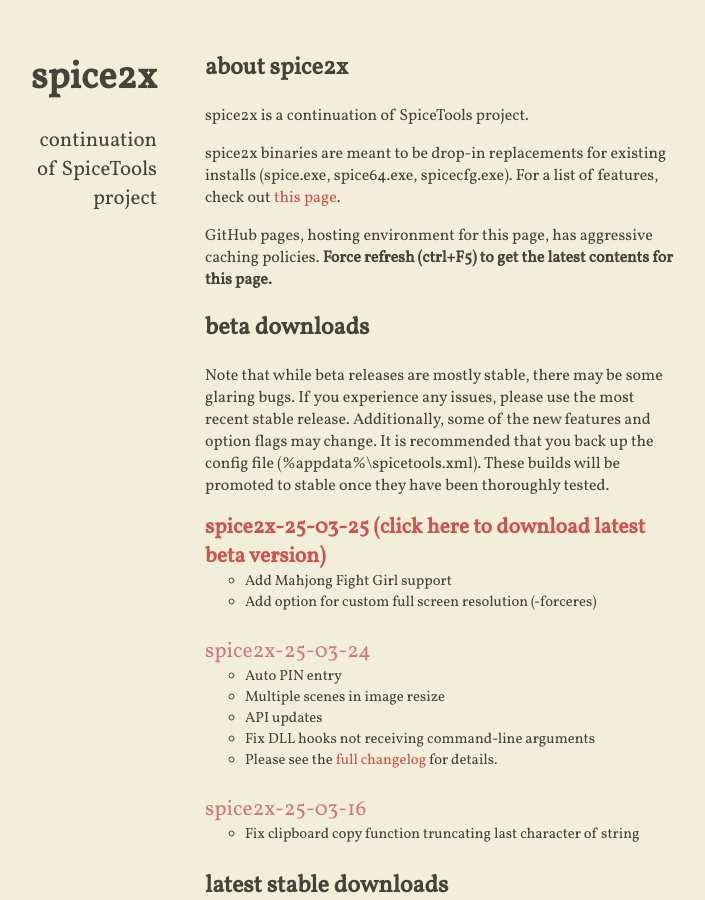
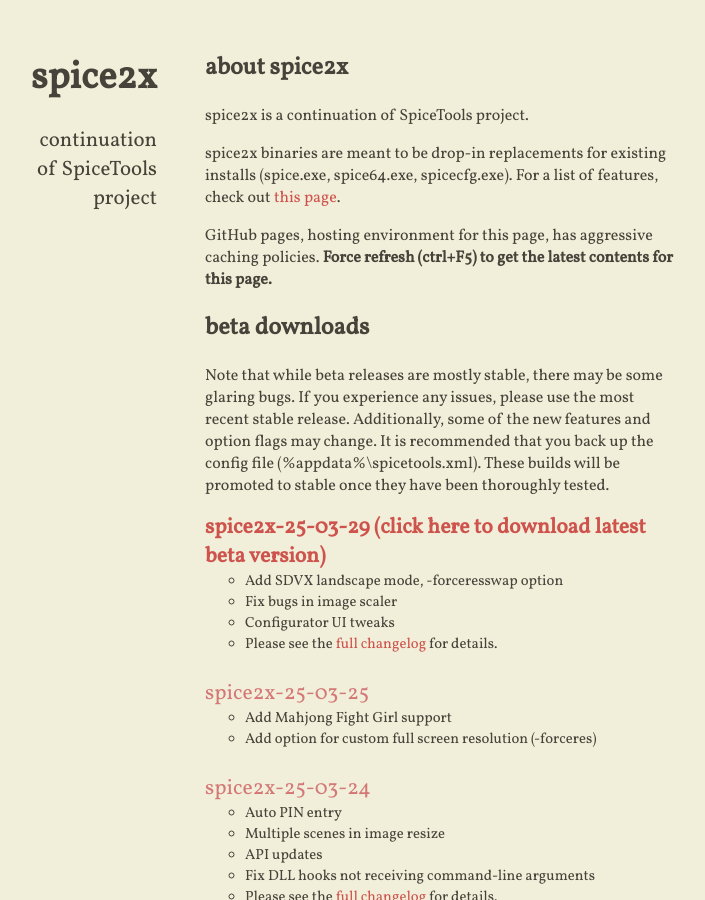
Before and after one commit to spice2x/spice2x.github.io, a Jekyll site: the page built from docs/index.html, in a window 1280 px wide and 900 px high. Shown: the whole window, without its empty margins (299-1004 px from the left). Built offline with Jekyll 4.4.1, drawn with Linux system fonts in a browser that asks for light colours; nearby versions of some CDN libraries.

Commit message:
25-03-29

```diff
--- a/docs/_includes/content.html
+++ b/docs/_includes/content.html
@@ -17,6 +17,17 @@
   stable once they have been thoroughly tested.
 </p>
 <ul class="downloads-beta highlight-latest">
+  <li>
+    <a class="download-link" href="https://github.com/spice2x/spice2x.github.io/releases/download/25-03-29/spice2x-25-03-29.zip">
+      spice2x-25-03-29
+    </a>
+    <ul>
+      <li>Add SDVX landscape mode, -forceresswap option</li>
+      <li>Fix bugs in image scaler</li>
+      <li>Configurator UI tweaks</li>
+      <li>Please see the <a href="https://github.com/spice2x/spice2x.github.io/releases/tag/25-03-29">full changelog</a> for details.</li>
+    </ul>
+  </li>
   <li>
     <a class="download-link" href="https://github.com/spice2x/spice2x.github.io/releases/download/25-03-25/spice2x-25-03-25.zip">
       spice2x-25-03-25
```
